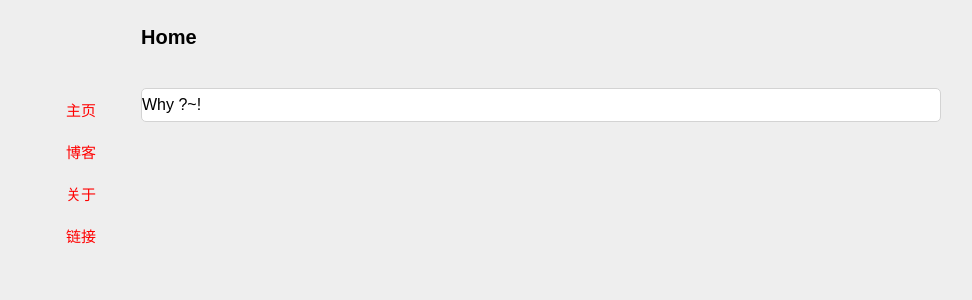
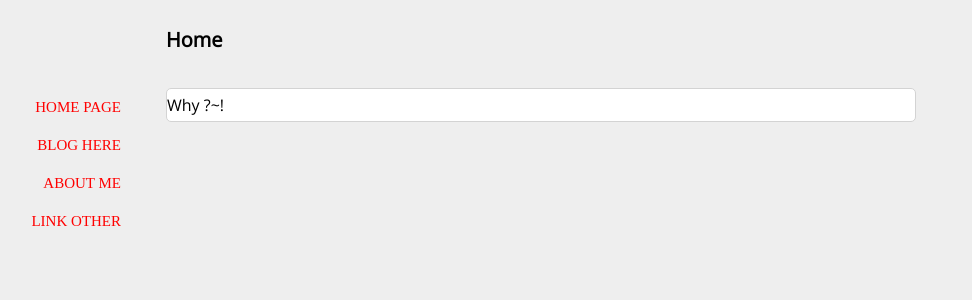
Before and after one commit to chuer/chuer.github.io, a Jekyll site: the page built from index.html, in a window 1280 px wide. Shown: the top 300 px of the page, without its empty margins (99-1071 px from the left). Built offline with Jekyll 4.4.1, drawn with Linux system fonts in a browser that asks for light colours; some web fonts are replaced.

Commit message:
set font style

```diff
--- a/_layouts/default.html
+++ b/_layouts/default.html
@@ -10,10 +10,10 @@
 	<div id="main">
 		<header class="topbar"><h1>{{ page.title }}</h1></header>
 		<nav class="slidebar">
-			<span><a title="home" href="{{ BASE_PATH }}/">主页</a></span>
-			<span><a title="archive" href="{{ BASE_PATH }}/blog.html">博客</a></span>
-			<span><a title="home" href="{{ BASE_PATH }}/about.html">关于</a></span>
-			<span><a title="home" href="{{ BASE_PATH }}/link.html">链接</a></span>
+			<span><a title="home" href="{{ BASE_PATH }}/">Home page</a></span>
+			<span><a title="archive" href="{{ BASE_PATH }}/blog.html">Blog here</a></span>
+			<span><a title="home" href="{{ BASE_PATH }}/about.html">About me</a></span>
+			<span><a title="home" href="{{ BASE_PATH }}/link.html">Link other</a></span>
 		</nav>
 		{{ content }}
 	</div>
--- a/assets/css/basic.css
+++ b/assets/css/basic.css
@@ -7,10 +7,14 @@
 *
 * -------------------- */
 
+/* ------- 字体 -------*/
+@import url(http://fonts.googleapis.com/css?family=Open+Sans);
+@import url(http://fonts.googleapis.com/css?family=Happy+Monkey);
+
 /* ------- 基本风格 ------- */
 body {
 	font-size: 10px;
-	font-family: sans-serif;
+	font-family: 'Open Sans', sans-serif;
 	background-color: rgb(238, 238, 238);
 }
 
@@ -30,7 +34,7 @@ a:hover {
 /* 结构布局 */
 #main {
 	margin: auto;
-	width: 800px;
+	width: 750px;
 }
 
 header.topbar {
@@ -42,9 +46,10 @@ header.topbar {
 
 nav.slidebar {
 	font-size: 1.5em;
-	font-family: serif;
-	width: 8em;
-	margin-left: -10em;
+	font-family: 'Happy Monkey', serif;
+	text-transform: uppercase;
+	width: 10em;
+	margin-left: -12em;
 	text-align: right;
 	float: left;
 }
```
